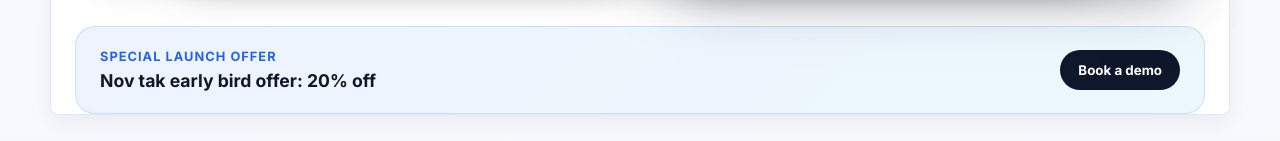
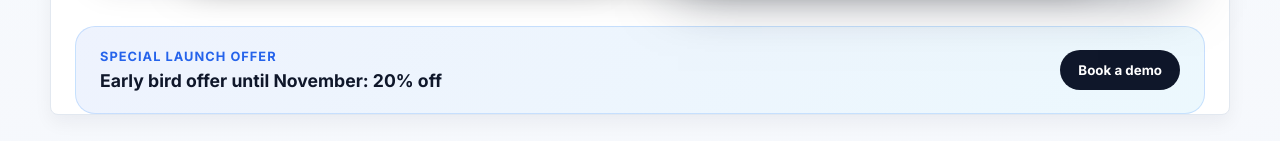
Before and after one commit to harshitamynetsec/esg, a React (Vite) app: page /pricing in a window 1280 px wide. Shown: the part 811-952 px from the top of the page. Built offline with nearby package versions, Linux system fonts and the light colour scheme; no server answers.

Commit message:
changed the pricing offer text

```diff
--- a/src/pages/public/PricingPage.jsx
+++ b/src/pages/public/PricingPage.jsx
@@ -192,7 +192,7 @@ export default function PricingPage() {
               Special launch offer
             </div>
             <div style={{ fontSize: '1.1rem', fontWeight: '700', color: '#0f172a', marginTop: '6px' }}>
-              Nov tak early bird offer: 20% off
+              Early bird offer until November: 20% off
             </div>
           </div>
 
```
